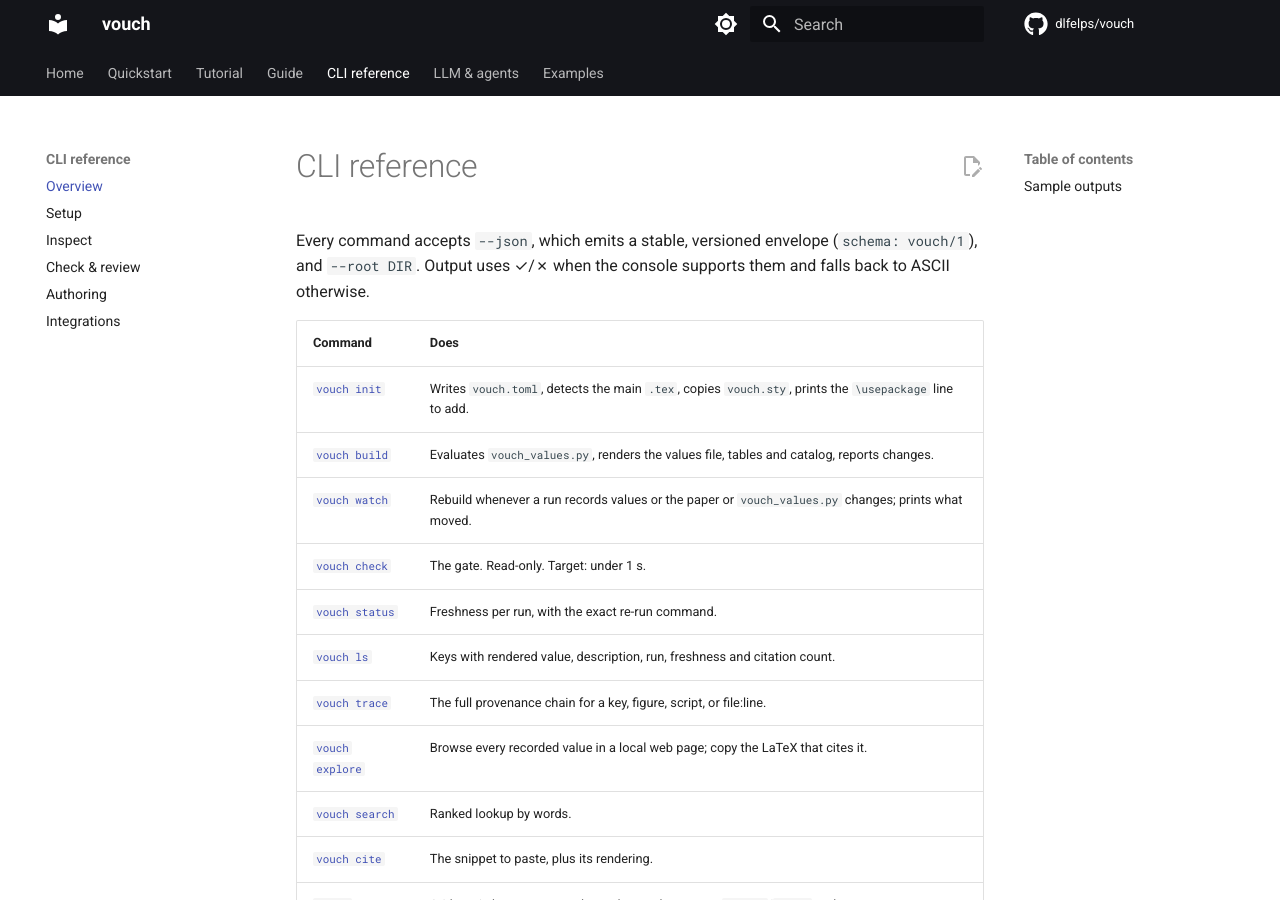
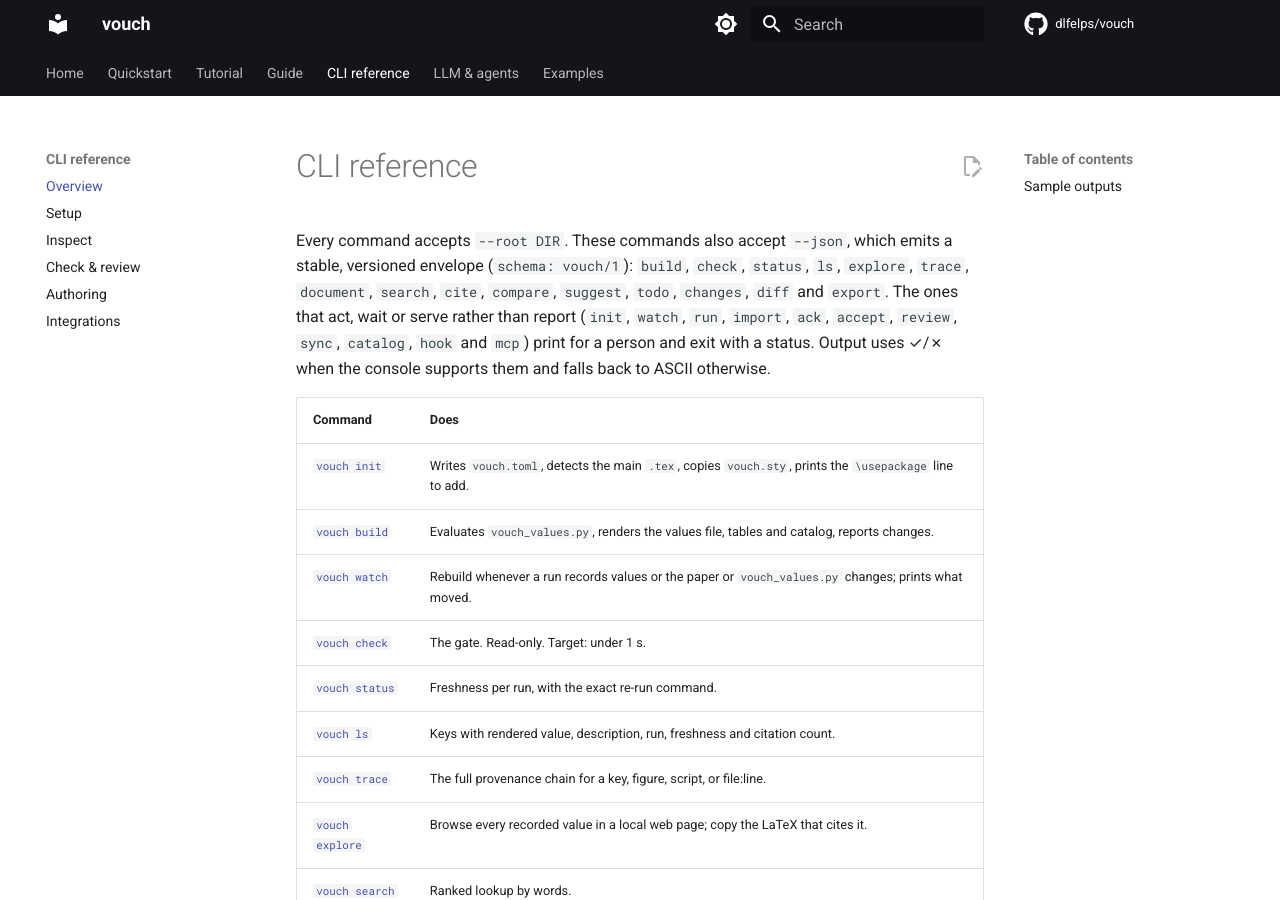
Before and after one commit to dlfelps/vouch, an MkDocs documentation site: the page built from docs/cli/index.md, in a window 1280 px wide and 900 px high. Built offline with MkDocs 1.6.1 and Material for MkDocs 9.7.7, drawn with Linux system fonts in a browser that asks for light colours; comment, search, counter and statistics services are not loaded.

Commit message:
docs: --json is accepted by the reporting commands, not by every command
SPEC section 12 and docs/cli/index.md said "Every command accepts
--json", and the JSON-envelope sections said "every command's --json
output". Eleven commands never took the flag -- init, watch, run, import,
ack, accept, review, sync, catalog, hook and mcp -- so an agent following
the reference got "unrecognized arguments" from argparse.

The reference now names the fifteen commands that accept --json and says
that the ones that act, wait or serve print for a person and exit with a
status. tests/test_cli_reference.py holds the reference to the parser:
every flag the SPEC section 12 table lists exists, and the --json sentence
names exactly the commands whose parser has the flag, in SPEC and in the
CLI docs.

Claude-Session: https://claude.ai/code/session_01Fj4McnVDFsrtSEaAXphsJP

```diff
--- a/docs/cli/index.md
+++ b/docs/cli/index.md
@@ -1,8 +1,10 @@
 # CLI reference
 
-Every command accepts `--json`, which emits a stable, versioned envelope
-(`schema: vouch/1`), and `--root DIR`. Output uses ✓/✗ when the console
-supports them and falls back to ASCII otherwise.
+Every command accepts `--root DIR`. These commands also accept `--json`,
+which emits a stable, versioned envelope (`schema: vouch/1`): `build`, `check`, `status`, `ls`, `explore`, `trace`, `document`, `search`, `cite`, `compare`, `suggest`, `todo`, `changes`, `diff` and `export`.
+The ones that act, wait or serve rather than report (`init`, `watch`, `run`, `import`, `ack`, `accept`, `review`, `sync`, `catalog`, `hook` and `mcp`) print for a
+person and exit with a status. Output uses ✓/✗ when the console supports
+them and falls back to ASCII otherwise.
 
 | Command | Does |
 |---|---|
```
Also changed, not shown: SPEC.md (+2 -2 lines), docs/llm/mcp-server.md (+1 -1 lines), 1 other file.
